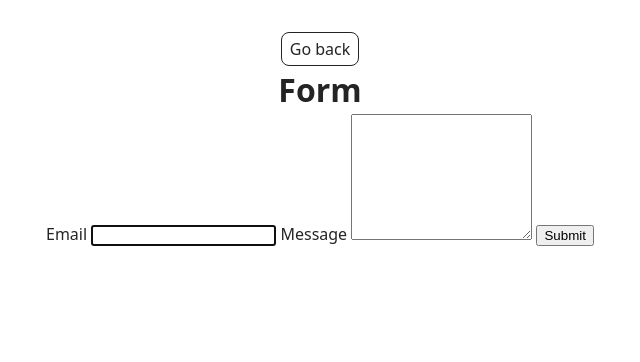
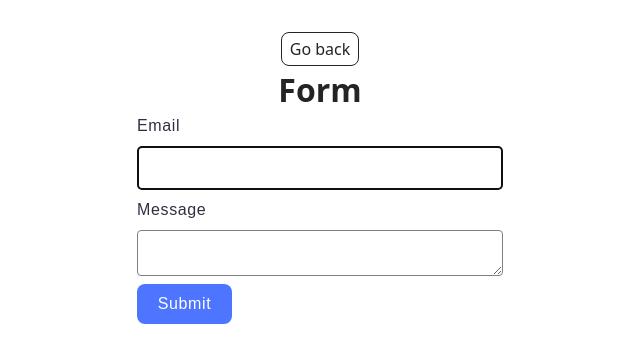
Before and after one commit to lisaVecher/goit-js-hw-09, a website built with Vite: page src/2-form.html in a window 1280 px wide. Shown: the whole page, without its empty margins (320-960 px from the left). Built offline with nearby package versions, Linux system fonts and the light colour scheme.

Commit message:
add styles to base.css and container.css, about 2-form

```diff
--- a/src/2-form.html
+++ b/src/2-form.html
@@ -21,15 +21,15 @@
       </h1>
 
       <form class="feedback-form" autocomplete="off">
-        <label>
+        <label class="form-label">
           Email
-          <input type="email" name="email" autofocus />
+          <input class="form-input" type="email" name="email" autofocus />
         </label>
-        <label>
+        <label class="form-label">
           Message
-          <textarea name="message" rows="8"></textarea>
+          <textarea class="form-textarea" name="message" rows="8"></textarea>
         </label>
-        <button type="submit">Submit</button>
+        <button type="submit" class="form-button">Submit</button>
       </form>
 
     </div>
--- a/src/css/base.css
+++ b/src/css/base.css
@@ -45,3 +45,54 @@ main:has(.back-link) {
 .gallery-item {
   width: calc((100% - 30px) / 3);
 }
+
+.feedback-form {
+  display: flex;
+  flex-direction: column;
+  gap: 8px;
+  align-items: flex-start;
+}
+
+.form-label {
+  display: flex;
+  flex-direction: column;
+  align-items: flex-start;
+  gap: 8px;
+  font-family: "Montserrat", sans-serif;
+  letter-spacing: 0.04em;
+  color: #2e2f42;
+}
+
+.form-button {
+  font-weight: 500;
+  font-size: 16px;
+  line-height: 1.5;
+  letter-spacing: 0.04em;
+  color: #fff;
+  display: flex;
+  align-items: center;
+  justify-content: center;
+  flex-direction: row;
+  gap: 10px;
+  border-radius: 8px;
+  padding-block: 8px;
+  padding-inline: 16px;
+  width: 95px;
+  height: 40px;
+  background: #4e75ff;
+  border-style: none;
+}
+
+.form-input {
+  border: 1px solid #808080;
+  border-radius: 4px;
+  width: 360px;
+  height: 40px;
+}
+
+.form-textarea {
+  border: 1px solid #808080;
+  border-radius: 4px;
+  width: 360px;
+  height: 40px;
+}
--- a/src/css/container.css
+++ b/src/css/container.css
@@ -4,13 +4,18 @@
   max-width: 375px;
   margin: 0 auto;
   padding: 0 16px;
+  display: flex;
+  flex-direction: column;
+  align-items: center;
 }
+
 /* Styles for Tablet devices */
 @media only screen and (min-width: 768px) {
   .container {
     max-width: 768px;
   }
 }
+
 /* Styles for Desktop devices */
 @media only screen and (min-width: 1200px) {
   .container {
```
